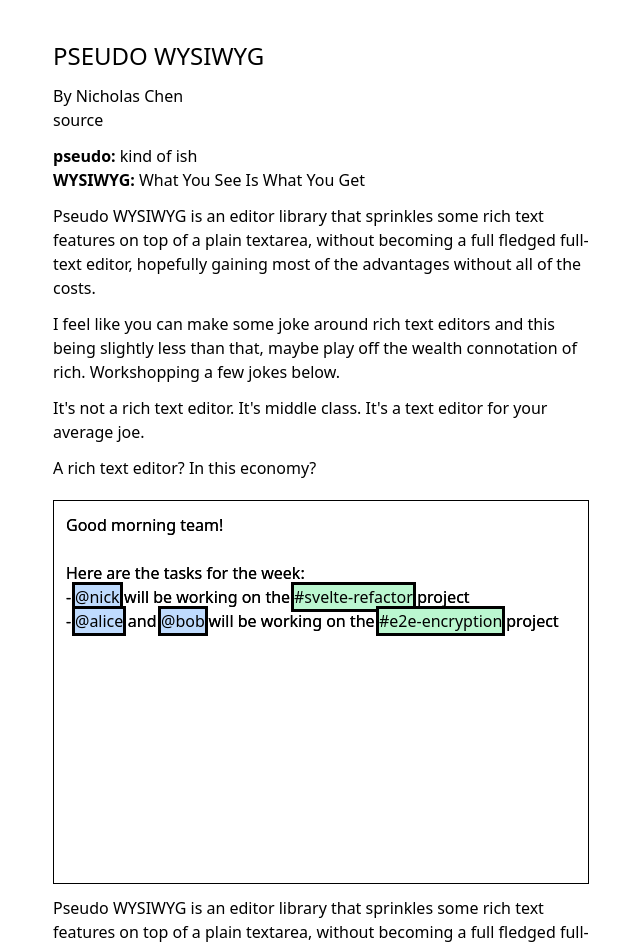
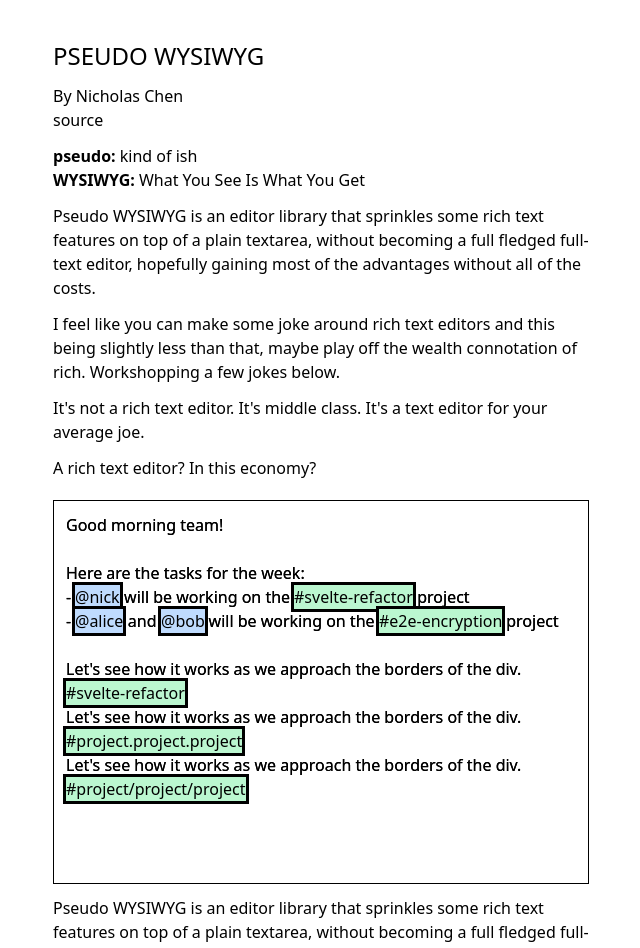
Before and after one commit to nichwch/middle-class-text-editor, a SvelteKit app: page / in a window 1280 px wide. Shown: the top 948 px of the page, without its empty margins (319-959 px from the left). Built offline with nearby package versions, Linux system fonts and the light colour scheme.

Commit message:
what i think is a reasonable approach to breaking dashes

```diff
--- a/src/lib/Editor.svelte
+++ b/src/lib/Editor.svelte
@@ -10,6 +10,9 @@
 		};
 	} = {};
 
+	const makeDashesNonBreaking = (str: string) => str.replaceAll('-', '‑');
+	const makeDashesBreaking = (str: string) => str.replaceAll('‑', '-');
+
 	$: keywords = Object.keys(keywordMap) || [];
 	$: regex = new RegExp(`(${keywords.join('|')})`, 'g');
 
@@ -19,7 +22,7 @@
 			if (new RegExp(keyword).test(str)) {
 				const includeFunction = keywordMap[keyword].includeFunction;
 				if (includeFunction !== undefined) {
-					const included = includeFunction(str);
+					const included = includeFunction(makeDashesBreaking(str));
 					if (included) return keyword;
 					else return undefined;
 				} else {
@@ -58,7 +61,7 @@
 <div class="relative h-96 overflow-y-auto border border-black">
 	<div class="absolute h-full w-full top-0">
 		<!-- THE UNDERLAY -->
-		<div class="leading-6 w-full h-full p-3 absolute top-0 whitespace-pre-line break-after-right">
+		<div class="leading-6 w-full h-full p-3 absolute top-0 whitespace-pre-line">
 			{#each formatted_paragraphs as paragraph, paragraph_index}
 				{#if paragraph.length === 0}
 					<br />
@@ -81,14 +84,16 @@
 		<textarea
 			style:height="{editorScrollHeight}px"
 			class="w-full min-h-full p-3 leading-6 resize-none block absolute top-0 whitespace-pre-line break-after-right caret-black z-10 bg-transparent"
-			bind:value={content}
+			value={makeDashesNonBreaking(content)}
 			bind:this={textareaRef}
-			on:input={() => {
+			on:input={(evt) => {
 				editorScrollHeight = textareaRef?.scrollHeight || 0;
+				//@ts-ignore
+				content = evt?.target?.value;
 			}}
 		/>
 		<!-- THE OVERLAY -->
-		<div class="absolute top-0 w-full h-fullp-3 whitespace-pre-line break-after-right leading-6">
+		<div class="absolute top-0 w-full h-fullp-3 whitespace-pre-wrap leading-6">
 			{#each formatted_paragraphs as paragraph, paragraph_index}
 				{#each paragraph as clause, clause_index}
 					{@const match = getKeywordMatch(clause)}
--- a/src/routes/+page.svelte
+++ b/src/routes/+page.svelte
@@ -7,6 +7,10 @@
 Here are the tasks for the week:
 - @nick will be working on the #svelte-refactor project
 - @alice and @bob will be working on the #e2e-encryption project
+
+Let's see how it works as we approach the borders of the div. #svelte-refactor
+Let's see how it works as we approach the borders of the div. #project.project.project
+Let's see how it works as we approach the borders of the div. #project/project/project
 `;
 </script>
 
@@ -46,7 +50,12 @@ Here are the tasks for the week:
 			'#\\S+': {
 				component: ProjectComponent,
 				includeFunction: (/** @type {string} */ str) => {
-					const recognizedNames = ['svelte-refactor', 'e2e-encryption'];
+					const recognizedNames = [
+						'svelte-refactor',
+						'e2e-encryption',
+						'project.project.project',
+						'project/project/project'
+					];
 					const namesWithAt = recognizedNames.map((name) => `#${name}`);
 					if (namesWithAt.includes(str)) return true;
 					return false;
```
